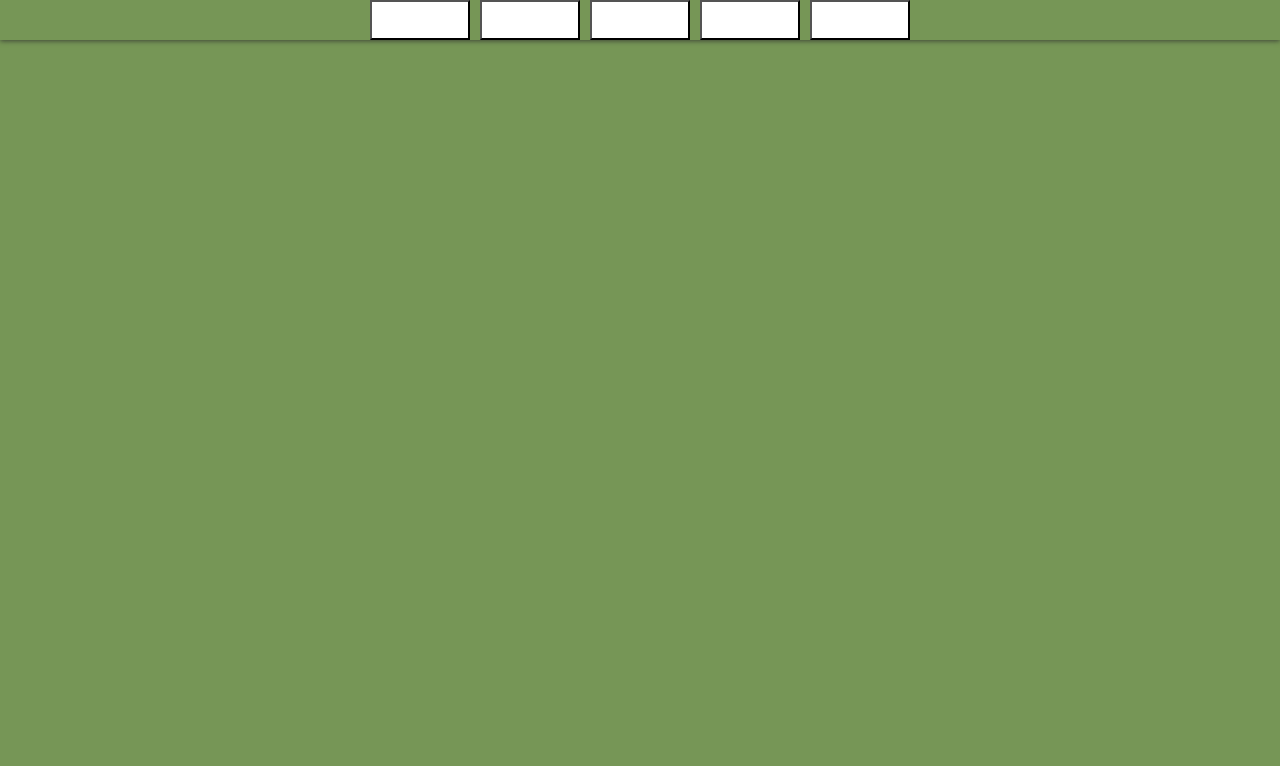
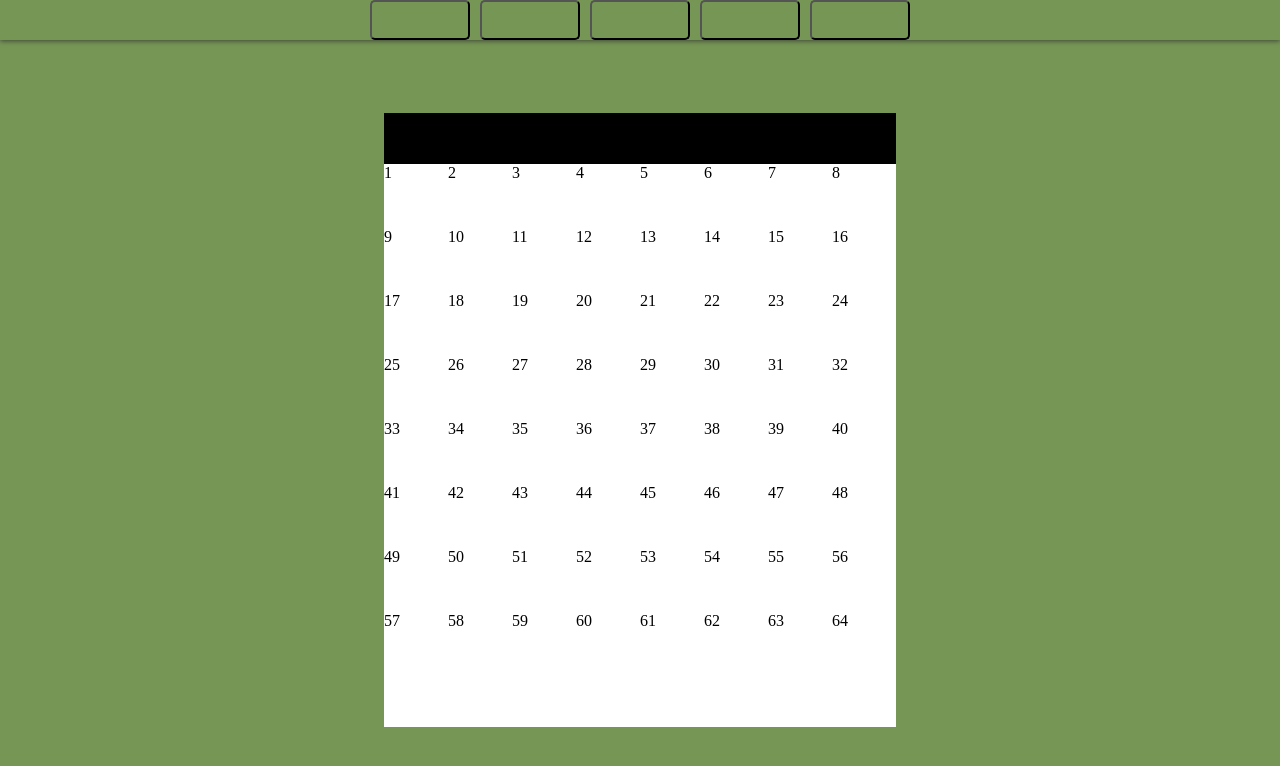
Before and after one commit to potrec/chess-project, a Vue app: page / in a window 1280 px wide. Shown: the top 766 px of the page. Built offline with nearby package versions, Linux system fonts and the light colour scheme.

Commit message:
Add chess board

```diff
--- a/src/App.vue
+++ b/src/App.vue
@@ -1,13 +1,15 @@
 <template>
   <div class="main-view">
     <SiteNavigation/>
-    <RouterView/>
+    <Board/>
+    <!-- <RouterView/> -->
   </div>
 </template>
 
 <script setup lang="ts">
 import { RouterView } from 'vue-router';
 import  SiteNavigation  from "./components/SiteNavigation.vue";
+import Board from './components/Board.vue';
 </script>
 
 <style scoped>
--- a/src/assets/main.css
+++ b/src/assets/main.css
@@ -4,6 +4,7 @@
   height: 100vh;
   align-items: flex-start;
   justify-content: center;
+  flex-wrap: wrap;
 }
 .site-navigation{
     display: flex;
@@ -18,5 +19,43 @@
 .button-navigation
 {
     width: 100px;
-    background-color : rgba(255, 255, 255);
+    background-color : var(--main);
+    stroke: var(--secondary);
+    border-radius: 5px;
 }
+.main-container {
+    display: flex;
+    width: 40%;
+    aspect-ratio: 1/1;
+    background-color: var(--secondary);
+    flex-direction: column;
+}
+.player-container {
+    width: 100%;
+    height: auto;
+}
+.black-player {
+    background-color: black;
+    height: 10%;
+}
+.white-player {
+    background-color: white;
+    height: 10%;
+}
+.board-container {
+    display: flex;
+    width: auto;
+    width: 100%;
+    aspect-ratio: 1/1;
+    flex-wrap: wrap;
+    align-content: center;
+    justify-content: center;
+}
+.board-square {
+    width: 12.5%;
+    height: 12.5%;
+}
+.board-container:nth-child(n+1)
+{
+    background-color: white;
+}
--- /dev/null
+++ b/src/components/Board.vue
@@ -0,0 +1,21 @@
+<template>
+    <div class="main-container">
+        <div class="player-container black-player">
+            <div class="chess"></div>
+        </div>
+        <div class="board-container">
+            <div class="board-square" v-for="n in 64">{{ n }}</div>
+        </div>
+        <div class="player-container white-player">
+            <div class="chess"></div>
+        </div>
+    </div>
+</template>
+
+<script setup lang="ts">
+
+</script>
+
+<style scoped>
+
+</style>
```
